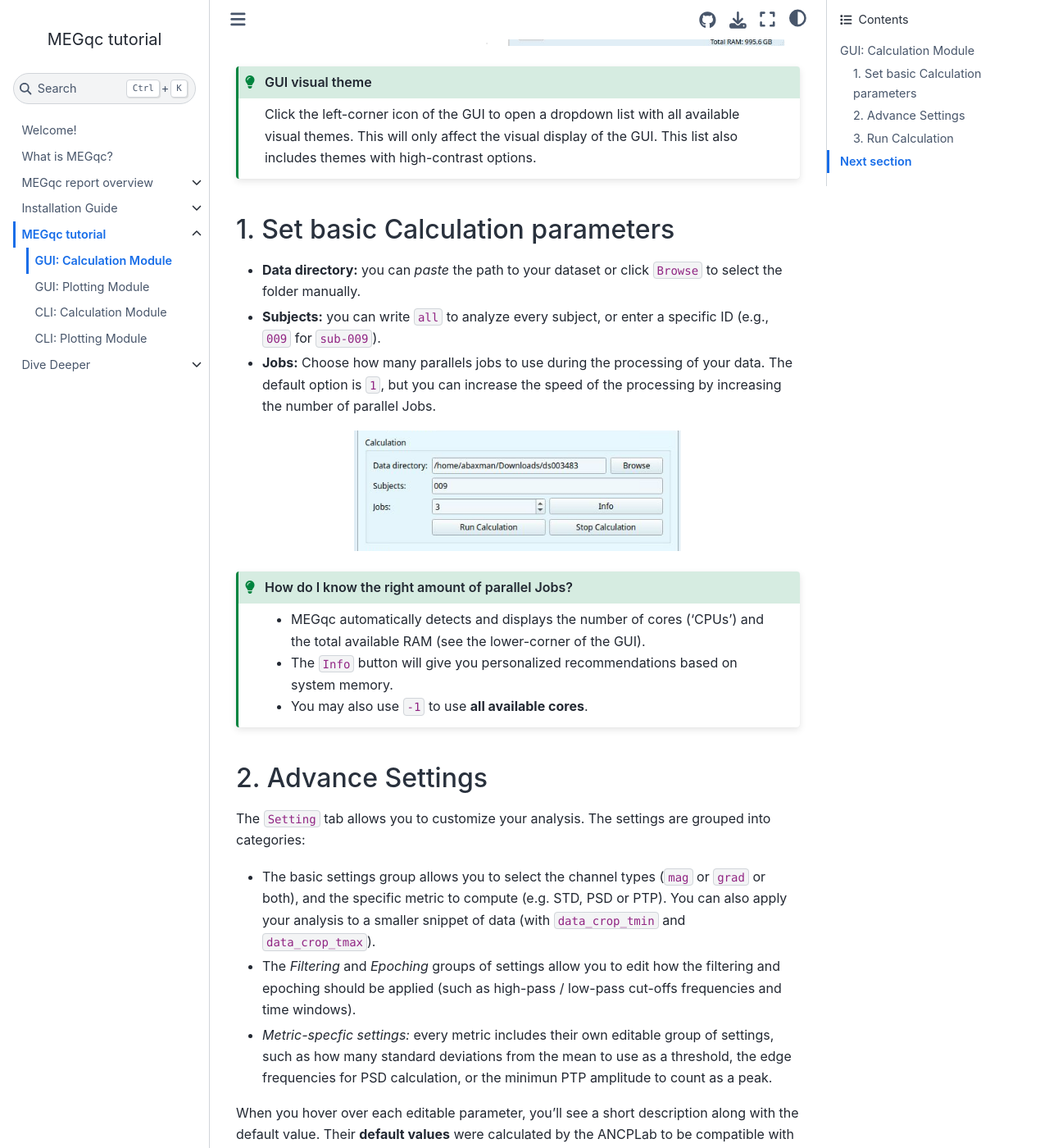
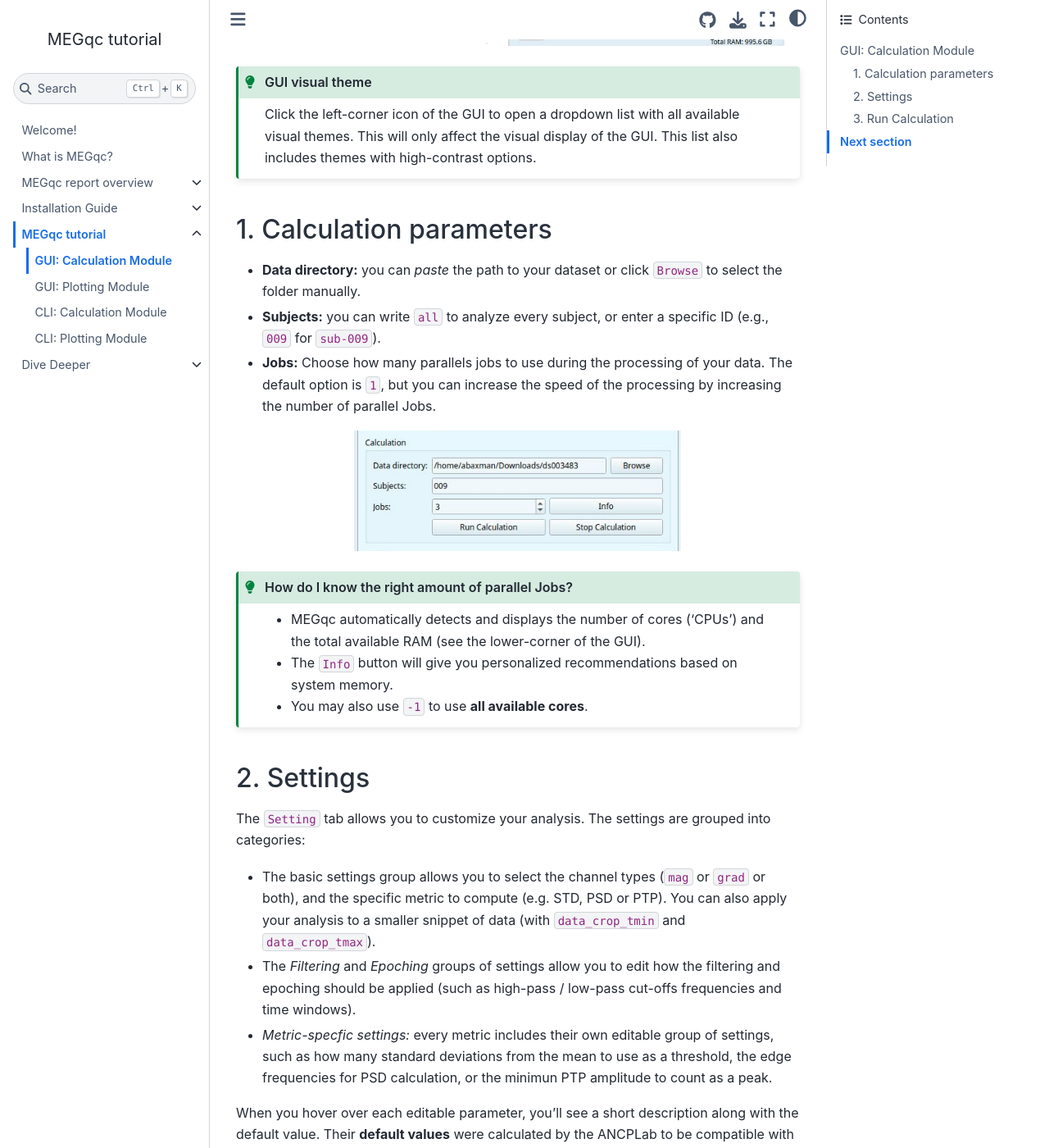
Before and after one commit to ANCPLabOldenburg/megqc_documentation, a Jupyter Book: the page built from tutorial/calc_gui.md, in a window 1280 px wide and 1400 px high, scrolled down 645 px. Shown: the whole window at 82% size. Built offline with Jupyter Book 1.0.4 settings and Sphinx 7.4.7 and the Sphinx Book theme 1.1.4, drawn with Linux system fonts in a browser that asks for light colours.

Commit message:
Update calc_gui.md

````diff
--- a/tutorial/calc_gui.md
+++ b/tutorial/calc_gui.md
@@ -13,7 +13,7 @@ Click the left-corner icon of the GUI to open a dropdown list with all available
 
 ```
 
-## 1. Set basic Calculation parameters
+## 1. Calculation parameters
 
 * **Data directory:** you can *paste* the path to your dataset or click `Browse` to select the folder manually.
 * **Subjects:** you can write `all` to analyze every subject, or enter a specific ID (e.g., `009` for `sub-009`).
@@ -30,7 +30,7 @@ Click the left-corner icon of the GUI to open a dropdown list with all available
 
 ```
 
-## 2. Advance Settings
+## 2. Settings
 The `Setting` tab allows you to customize your analysis. The settings are grouped into categories:
 
 * The basic settings group allows you to select the channel types (`mag` or `grad` or both), and the specific metric to compute (e.g. STD, PSD or PTP). You can also apply your analysis to a smaller snippet of data (with `data_crop_tmin` and `data_crop_tmax`).
````
